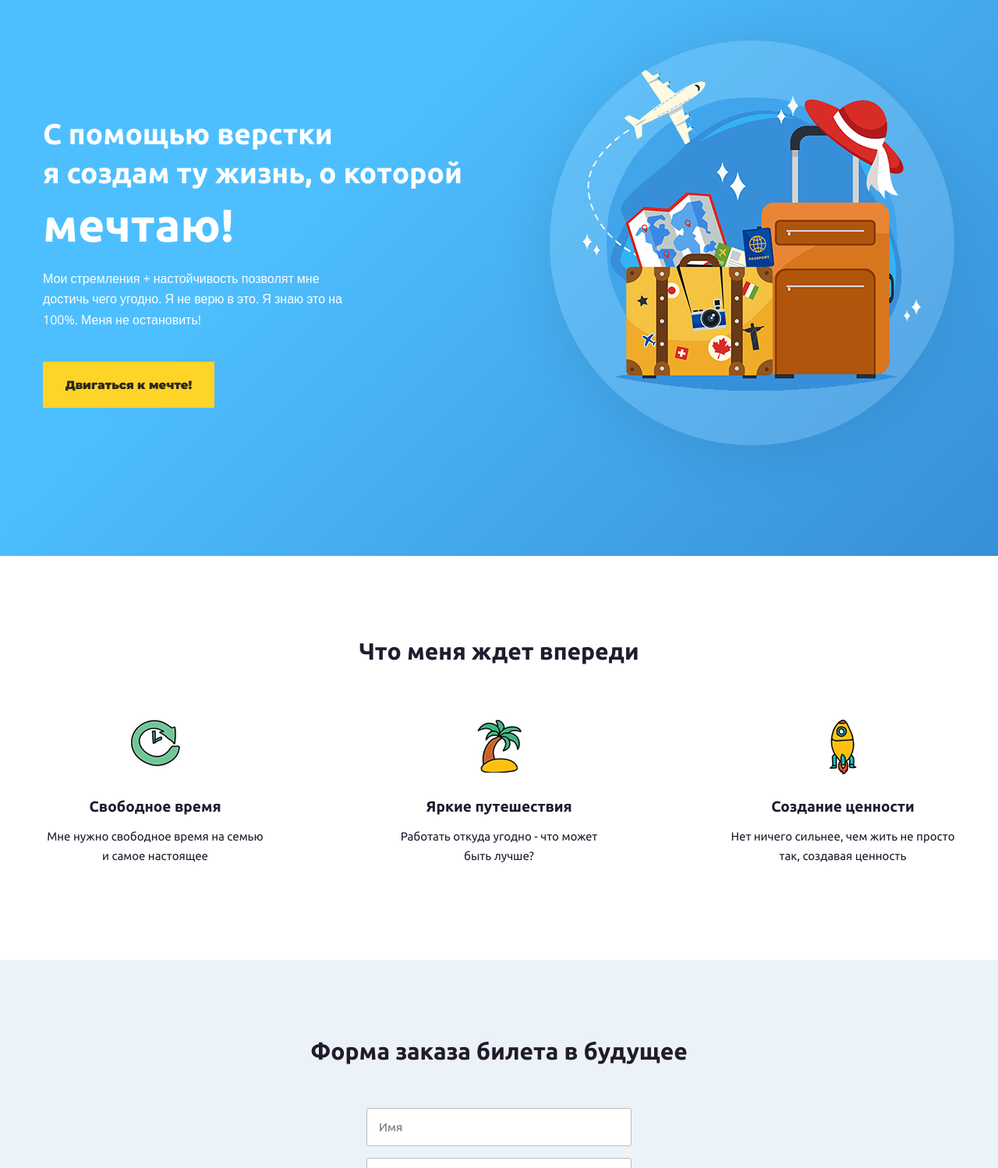
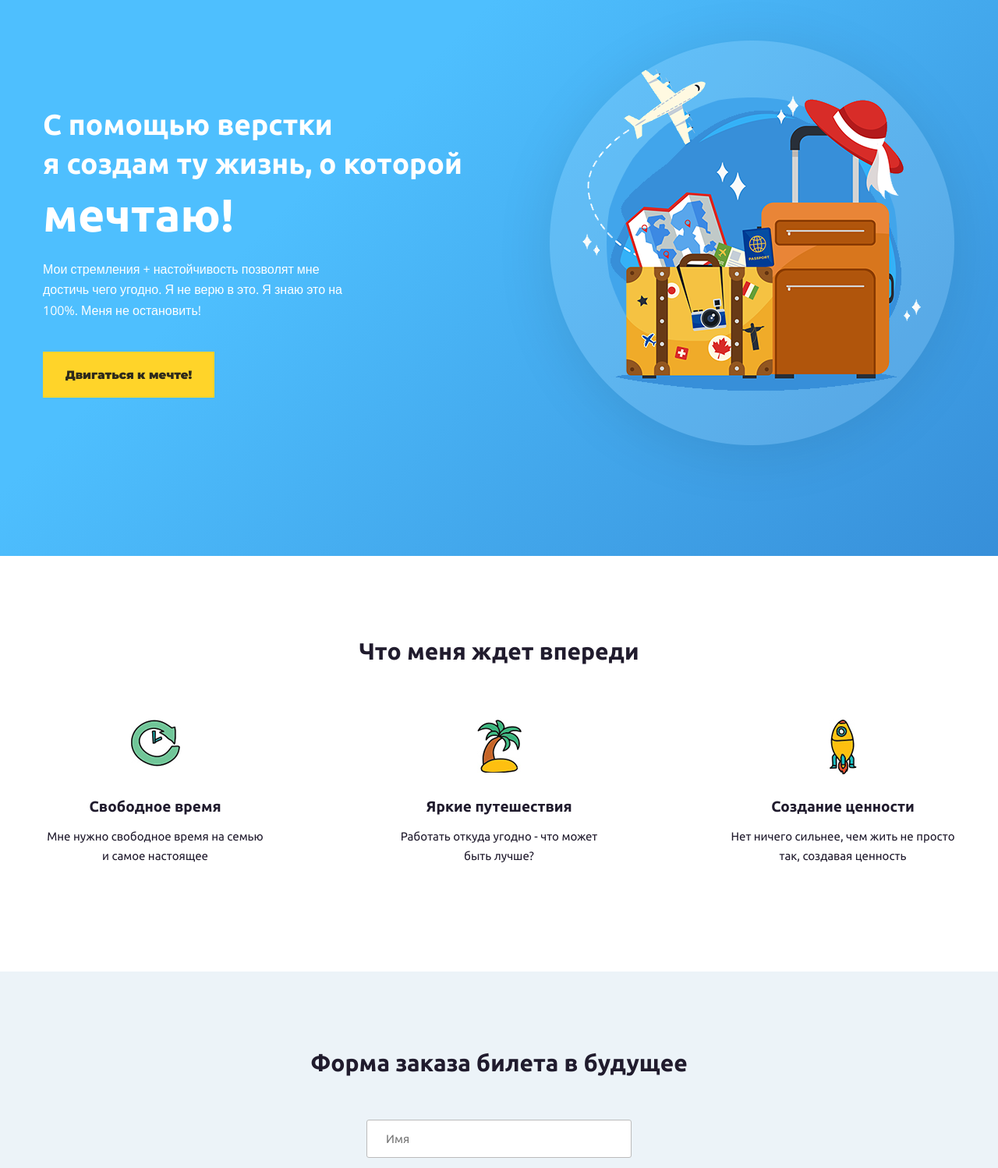
Before and after one commit to Meruem1802/highway_to_the_future_HTML_CSS, a plain HTML site: page index.html in a window 1280 px wide. Shown: the part 102-1600 px from the top of the page at 78% size. Drawn offline with nearby package versions, Linux system fonts and the light colour scheme.

Commit message:
mentor adjustments

```diff
--- a/index.html
+++ b/index.html
@@ -7,7 +7,7 @@
     <link rel="preconnect" href="https://fonts.googleapis.com">
     <link rel="preconnect" href="https://fonts.gstatic.com" crossorigin>
     <link href="https://fonts.googleapis.com/css2?family=Montserrat:wght@900&family=Open+Sans&family=Ubuntu:wght@400;700&display=swap" rel="stylesheet">
-    <title>Document</title>
+    <title>Steps to the future</title>
     <link rel="stylesheet" href="styles/style.css">
 </head>
 <body>
--- a/styles/style.css
+++ b/styles/style.css
@@ -47,22 +47,22 @@ p {
 /* header */
 .header{
     background: linear-gradient(135deg, rgba(78,191,254,1) 35%, rgba(55,143,217,1) 100%);
-    padding-bottom: 70px;
 }
 
-.logo {
-    margin-top: 62px;
+.header .container {
+    padding-top: 62px;
+    padding-bottom: 70px;
 }
 
 .wrapper {
     display: flex;
     justify-content: space-between;
+    align-items:center;
     margin-right: -60px;
     color: #fff;
 }
 
 .title {
-    margin-top: 145px;
     font-size: 37px;
     line-height: 1.36em;
 }
@@ -92,16 +92,14 @@ p {
 
 .future .container {
     text-align: center;
-}
-
-.future .section-title {
-    margin-top: 105px;
-    margin-bottom: 70px;
+    padding-top: 105px;
+    padding-bottom: 120px;
 }
 
 .advantages {
     display: flex;
     justify-content: space-between;
+    padding-top: 70px;
 }
 
 .advantage {
@@ -125,7 +123,6 @@ p {
     font-size: 15px;
     font-family: 'Ubuntu', sans-serif;
     font-weight: 400;
-    margin-bottom: 120px;
 }
 
 /* section tickets */
@@ -153,7 +150,7 @@ p {
     font-family: 'Ubuntu', sans-serif;
     font-weight: 400;
     font-size: 15px;
-    padding: 15px;
+    padding: 15px 24px;
     margin-bottom: 15px;
     border: 1px solid #bbbbbb;
     border-radius: 3px;
@@ -170,7 +167,10 @@ p {
 .footer {
     font-family: 'Open Sans', sans-serif;
     background: #164d7a;
-    padding: 55px;
+}
+
+.footer .container {
+    padding: 55px 0;
     text-align: center;
 }
 
```
